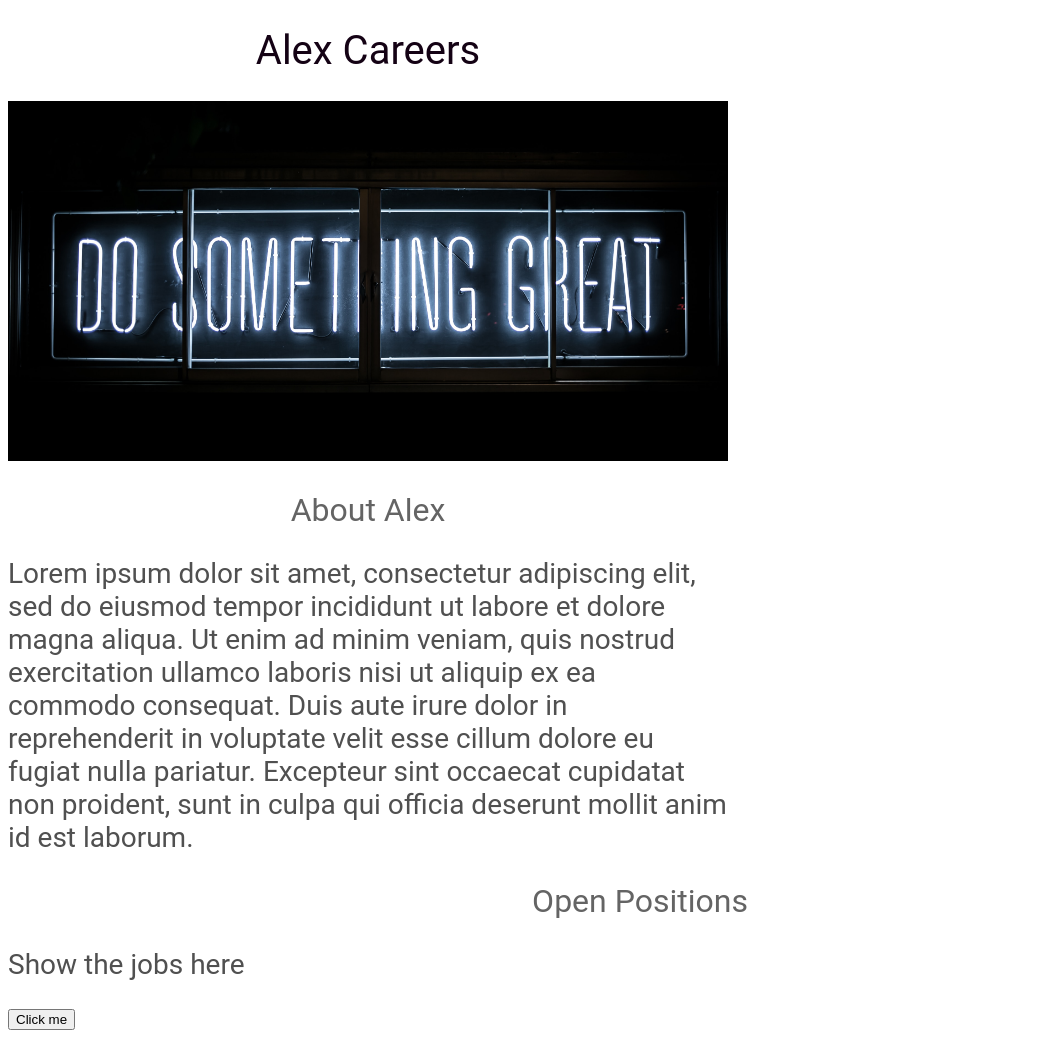
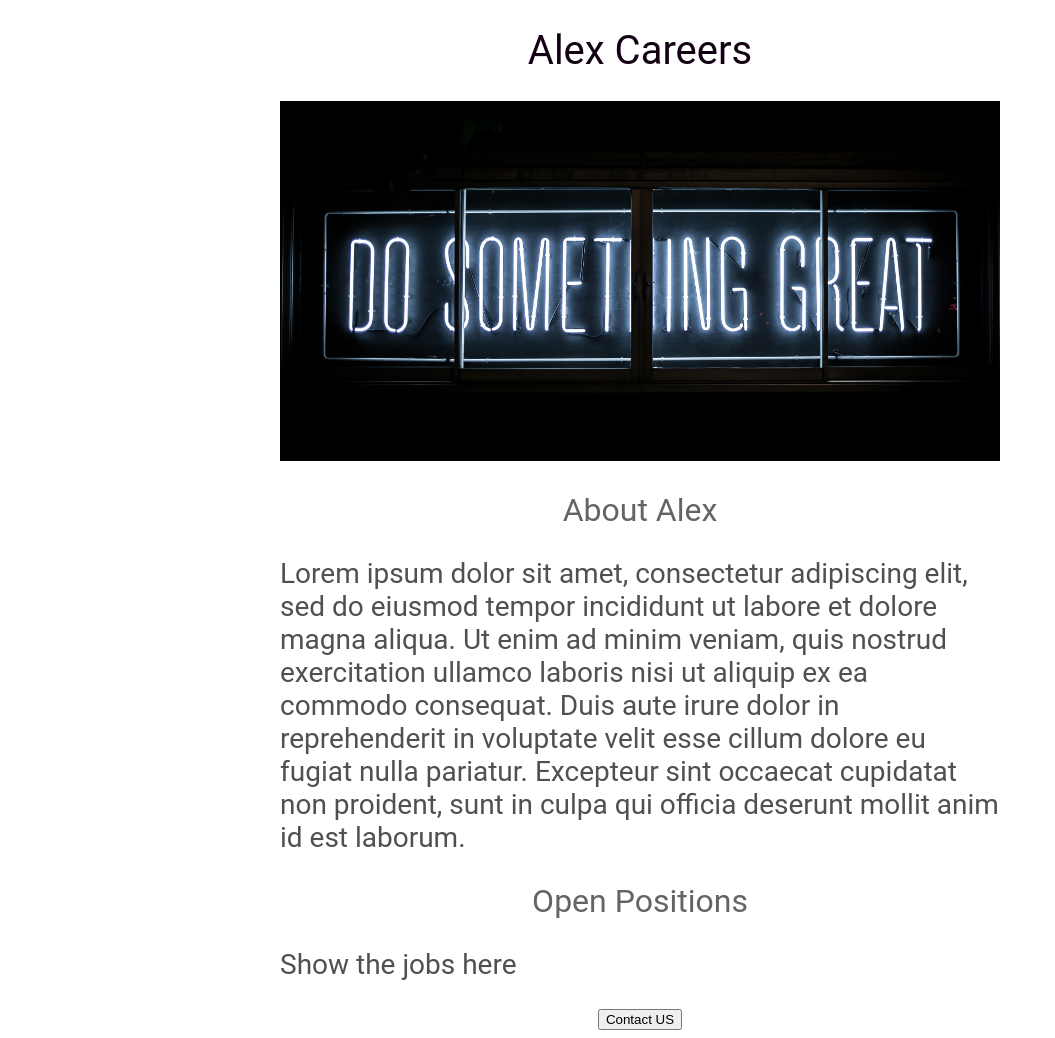
Before and after one commit to alexsuza/my-careers-website, a Flask app: page / in a window 1280 px wide. Shown: the whole page, without its empty margins (0-1055 px from the left). Run offline with Flask 3, Linux system fonts and the light colour scheme.

Commit message:
css continued1

```diff
--- a/templates/home.html
+++ b/templates/home.html
@@ -32,6 +32,7 @@
 
       #container {
         max-width:720px;
+        margin: 0 auto 0 auto;
 
       }
     </style>
@@ -42,12 +43,15 @@
     <h1> Alex Careers </h1>
     <img id="banner" src="https://my-careers-website.alexdes2.repl.co/static/banner.jpg"  >
     <h2> About Alex </h2>
-    <p> Lorem ipsum dolor sit amet, consectetur adipiscing elit, sed do eiusmod tempor incididunt ut labore et dolore magna aliqua. Ut enim ad minim veniam, quis nostrud exercitation ullamco laboris nisi ut aliquip ex ea commodo consequat. Duis aute irure dolor in reprehenderit in voluptate velit esse cillum dolore eu fugiat nulla pariatur. Excepteur sint occaecat cupidatat non proident, sunt in culpa qui officia deserunt mollit anim id est laborum.</p>
+    <p> Lorem ipsum dolor sit amet, consectetur adipiscing elit, sed do eiusmod tempor incididunt ut labore et dolore magna aliqua. Ut enim ad minim veniam, quis nostrud exercitation ullamco laboris nisi ut aliquip ex ea commodo consequat. Duis aute irure dolor in reprehenderit in voluptate velit esse cillum dolore eu fugiat nulla pariatur. Excepteur sint occaecat cupidatat non proident, sunt in culpa qui officia deserunt mollit anim id est laborum.
+    </p>
 
-      </div>
+
+      <h2> Open Positions</h2>
+      <p>Show the jobs here</p>
+      <div style="text-align:center;">
+    <button type="button" class="btn btn-primary">Contact US</button>
+     </div>
+    </div>
   </body>
-
-  <h2> Open Positions</h2>
-  <p>Show the jobs here</p>
- <button type="button" class="btn btn-primary">Click me</button>
 </html>
```
